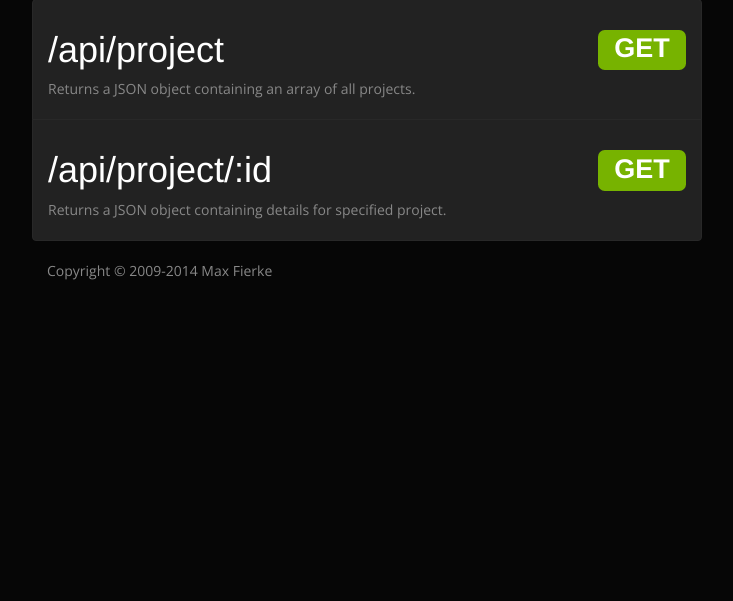
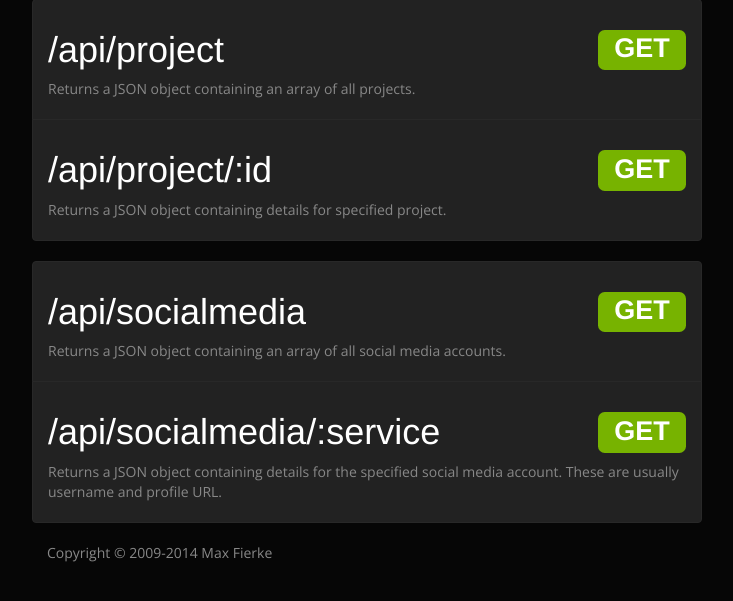
Before and after one commit to maxfierke/dotcom-flask, a Flask app: page /api in a window 1280 px wide. Shown: the part 121-722 px from the top of the page, without its empty margins (273-1006 px from the left). Run offline with Flask 2, Linux system fonts and the light colour scheme; some web fonts are replaced.

Commit message:
Add API for getting social media data for no good reason.
Signed-off-by: Max Fierke <max@maxfierke.com>

```diff
--- a/app.py
+++ b/app.py
@@ -11,6 +11,9 @@ else:
 
 with open('projects.json', 'r') as projects_fh:
 	projects = json.load(projects_fh)['projects']
+
+with open('socialmedia.json', 'r') as socialmedia_fh:
+	socialmedia = json.load(socialmedia_fh)['accounts']
 
 # Utility Functions
 def request_wants_json():
@@ -53,6 +56,16 @@ def api_project(project_id):
 def api_projects():
 	return jsonify(projects=projects)
 
+@app.route('/api/socialmedia/<service_name>', methods=['GET'])
+def api_socialmedia_service(service_name):
+	if service_name in socialmedia:
+		return jsonify(socialmedia[service_name])
+	abort(404)
+
+@app.route('/api/socialmedia', methods=['GET'])
+def api_socialmedia():
+	return jsonify(accounts=socialmedia)
+
 @app.route('/api', methods=['GET'])
 def api():
 	return render_template('api.html', title='API')
--- /dev/null
+++ b/socialmedia.json
@@ -0,0 +1,24 @@
+{
+	"accounts": {
+		"github": {
+			"username": "maxfierke",
+			"href": "https://github.com/maxfierke/"
+		},
+		"googleplus": {
+			"username": "+MaxFierke",
+			"href": "https://plus.google.com/+MaxFierke"
+		},
+		"lastfm": {
+			"username": "m4xm4n",
+			"href": "http://www.last.fm/user/m4xm4n"
+		},
+		"linkedin": {
+			"username": "maxfierke",
+			"href": "http://www.linkedin.com/in/maxfierke/"
+		},
+		"twitter": {
+			"username": "m4xm4n",
+			"href": "https://twitter.com/m4xm4n"
+		}
+	}
+}
--- a/templates/api.html
+++ b/templates/api.html
@@ -23,6 +23,17 @@
 				<p>Returns a JSON object containing details for specified project.</p>
 			</a>
 		</div>
+
+		<div class="list-group">
+			<a href="/api/socialmedia" class="list-group-item">
+				<h1>/api/socialmedia <small class="label label-success pull-right">GET</small></h1>
+				<p>Returns a JSON object containing an array of all social media accounts.</p>
+			</a>
+			<a href="/api/socialmedia/twitter" class="list-group-item">
+				<h1>/api/socialmedia/:service <small class="label label-success pull-right">GET</small></h1>
+				<p>Returns a JSON object containing details for the specified social media account. These are usually username and profile URL.</p>
+			</a>
+		</div>
 	{% endblock %}
 	<footer>
 		<div class="container">
```
